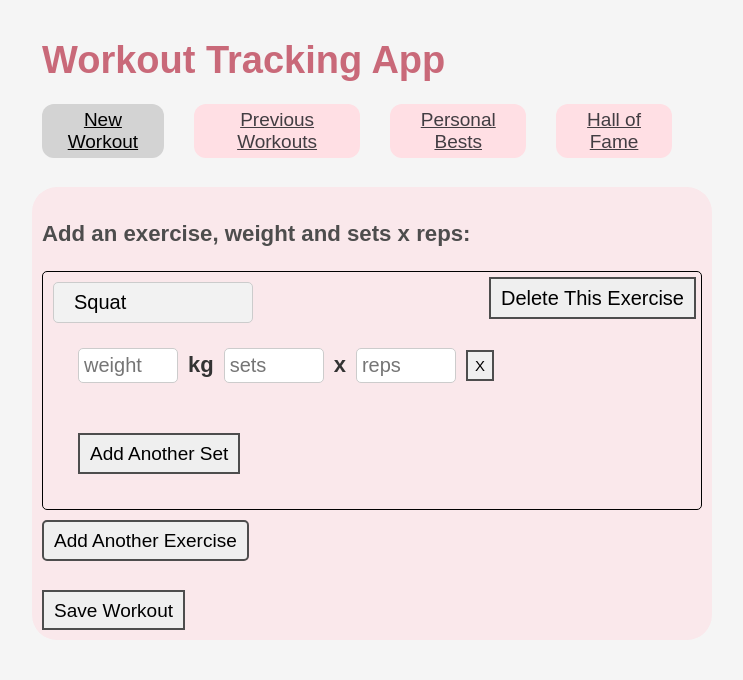
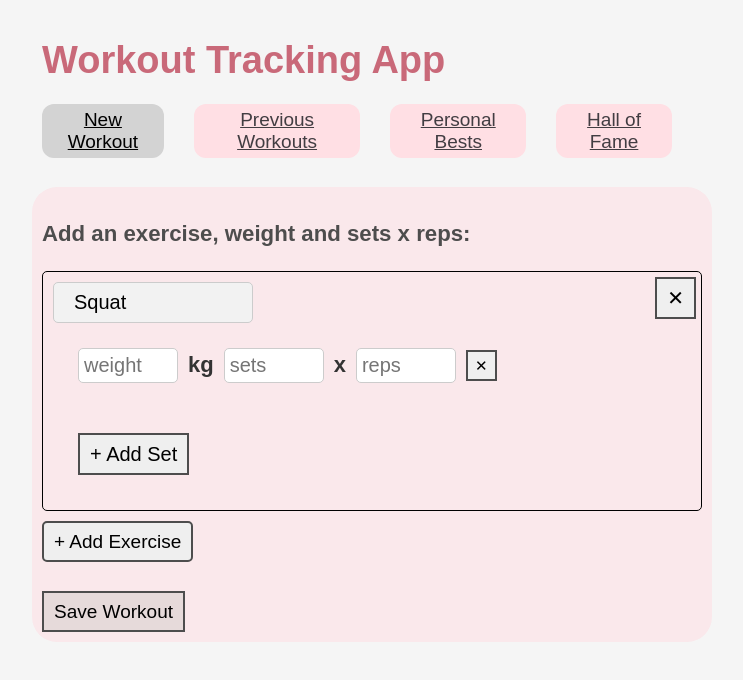
Before and after one commit to fujimuri/workout-app, a React (Create React App) app in the folder client/: page / in a window 1280 px wide. Shown: the top 680 px of the page, without its empty margins (268-1011 px from the left). Built offline with nearby package versions, Linux system fonts and the light colour scheme.

Commit message:
Add Personal Bests module
Signed-off-by: fujimuri <alexandr.babich@mail.huji.ac.il>

```diff
--- a/client/src/components/SingleExercise.js
+++ b/client/src/components/SingleExercise.js
@@ -111,7 +111,7 @@ function SingleExercise(props) {
             <button
             className="btn delete-exercise-btn"
             onClick={handleExerciseDeletion}>
-                Delete This Exercise
+                &#x2715;
             </button>
             <ul className="list-of-sets">
                 {currentSetList?.map((set) => (
@@ -131,7 +131,7 @@ function SingleExercise(props) {
                     <button
                     className="btn btn-add-set"
                     onClick={handleAddingSet}>
-                        Add Another Set
+                        + Add Set
                     </button>
                 </li>
             </ul>
--- a/client/src/components/SingleSet.js
+++ b/client/src/components/SingleSet.js
@@ -86,7 +86,7 @@ function SingleSet(props) {
             className="btn delete-set-btn"
             onClick={handleSetDeletion}
             >
-                X
+                &#x2715;
             </button>
         </div>
     )
--- a/client/src/components/WorkoutLog.js
+++ b/client/src/components/WorkoutLog.js
@@ -161,7 +161,7 @@ function WorkoutLog(props) {
                 <button
                 className="btn btn-add-exercise single-exercise"
                 onClick={handleAddingExercise}>
-                    Add Another Exercise
+                    + Add Exercise
                 </button>
             </ul>
             <button
@@ -197,10 +197,12 @@ function WorkoutLog(props) {
                 ))}
                 <button
                 onClick={handleEdit}
-                className="btn">
+                className="btn btn-submit-workout">
                     Edit Workout
                 </button>
-                <button onClick={handleDelete} className="btn">
+                <button
+                onClick={handleDelete}
+                className="btn btn-submit-workout">
                     Delete Workout
                 </button>
             </ul>
--- a/client/src/index.css
+++ b/client/src/index.css
@@ -223,6 +223,15 @@ ul > li {
   border-radius: 5px;
 }
 
+.btn-add-set {
+  font-size: 20px;
+}
+
+.btn-submit-workout {
+  background-color: #e6dada;
+  margin-right: 10px;
+}
+
 .delete-exercise-btn {
   position: absolute; /* Set the delete button to absolute positioning */
   top: 5px; /* Adjust the top position as needed */
```
Also changed, not shown: client/src/components/PersonalBests.js (added, +11 -0 lines).
